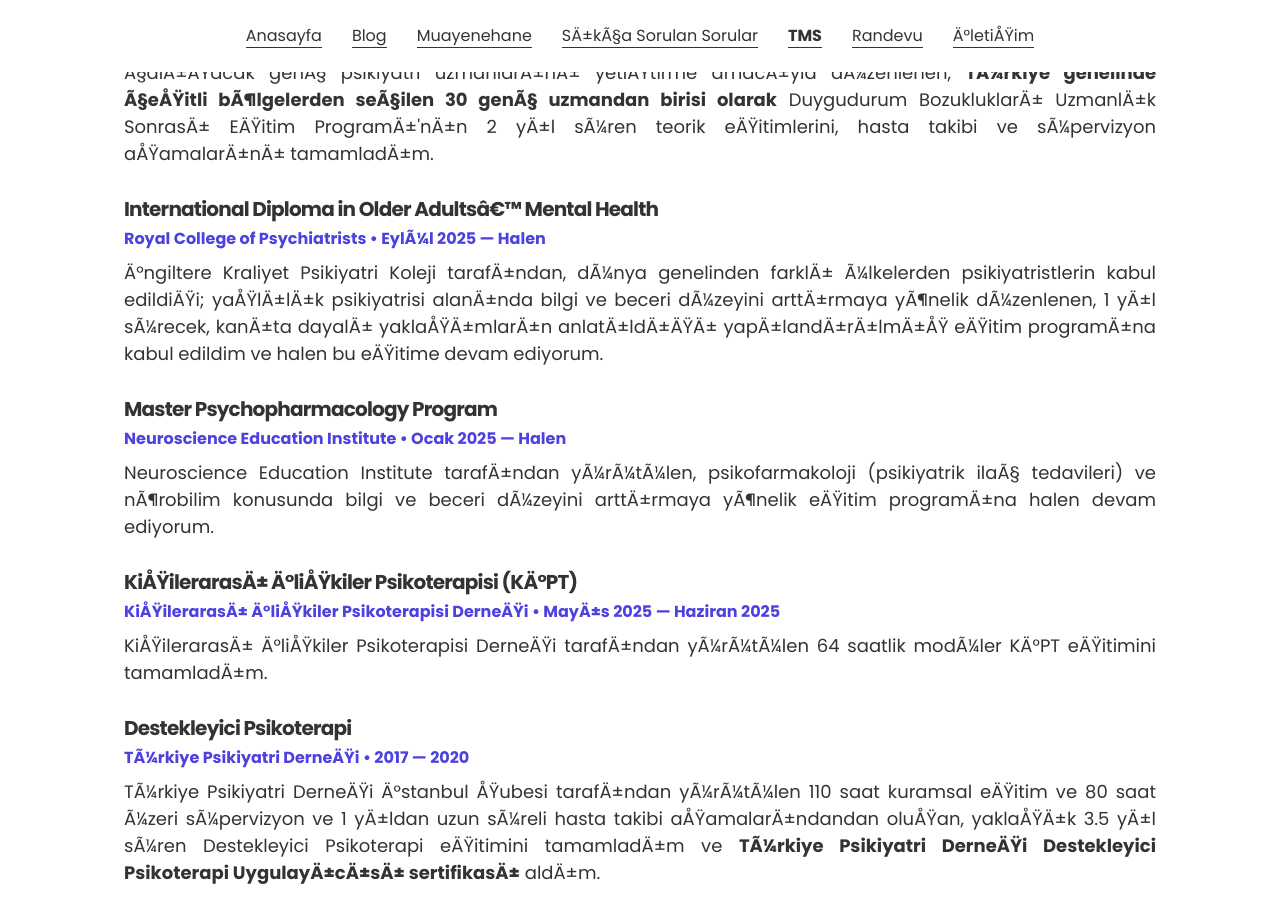
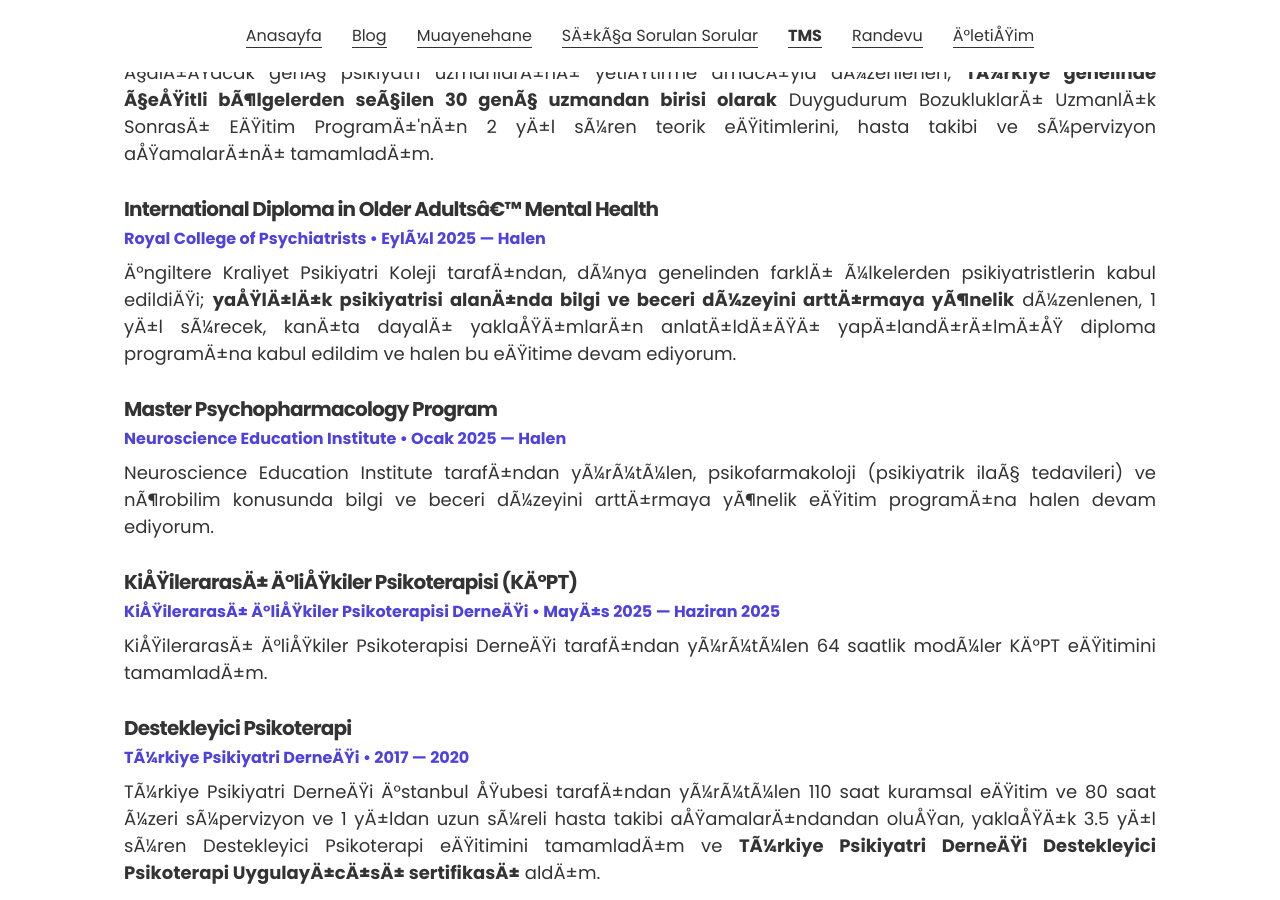
Before and after one commit to ibucgun/ibucgun.github.io, a Jekyll site: the page built from index.html, in a window 1280 px wide and 900 px high, scrolled down 2808 px. Built offline with Jekyll 4.4.1, drawn with Linux system fonts in a browser that asks for light colours.

Commit message:
Update aldigiegitimler.yml

```diff
--- a/_data/aldigiegitimler.yml
+++ b/_data/aldigiegitimler.yml
@@ -12,7 +12,7 @@
   role: Royal College of Psychiatrists
   duration: Eylül 2025 &mdash; Halen
   # url: "#"
-  description: İngiltere Kraliyet Psikiyatri Koleji tarafından, dünya genelinden farklı ülkelerden psikiyatristlerin kabul edildiği; yaşlılık psikiyatrisi alanında bilgi ve beceri düzeyini arttırmaya yönelik düzenlenen, 1 yıl sürecek, kanıta dayalı yaklaşımların anlatıldığı yapılandırılmış eğitim programına kabul edildim ve halen bu eğitime devam ediyorum.
+  description: İngiltere Kraliyet Psikiyatri Koleji tarafından, dünya genelinden farklı ülkelerden psikiyatristlerin kabul edildiği; <b>yaşlılık psikiyatrisi alanında bilgi ve beceri düzeyini arttırmaya yönelik</b> düzenlenen, 1 yıl sürecek, kanıta dayalı yaklaşımların anlatıldığı yapılandırılmış diploma programına kabul edildim ve halen bu eğitime devam ediyorum.
 
 
 # NEI Master Psychopharmacology
```
